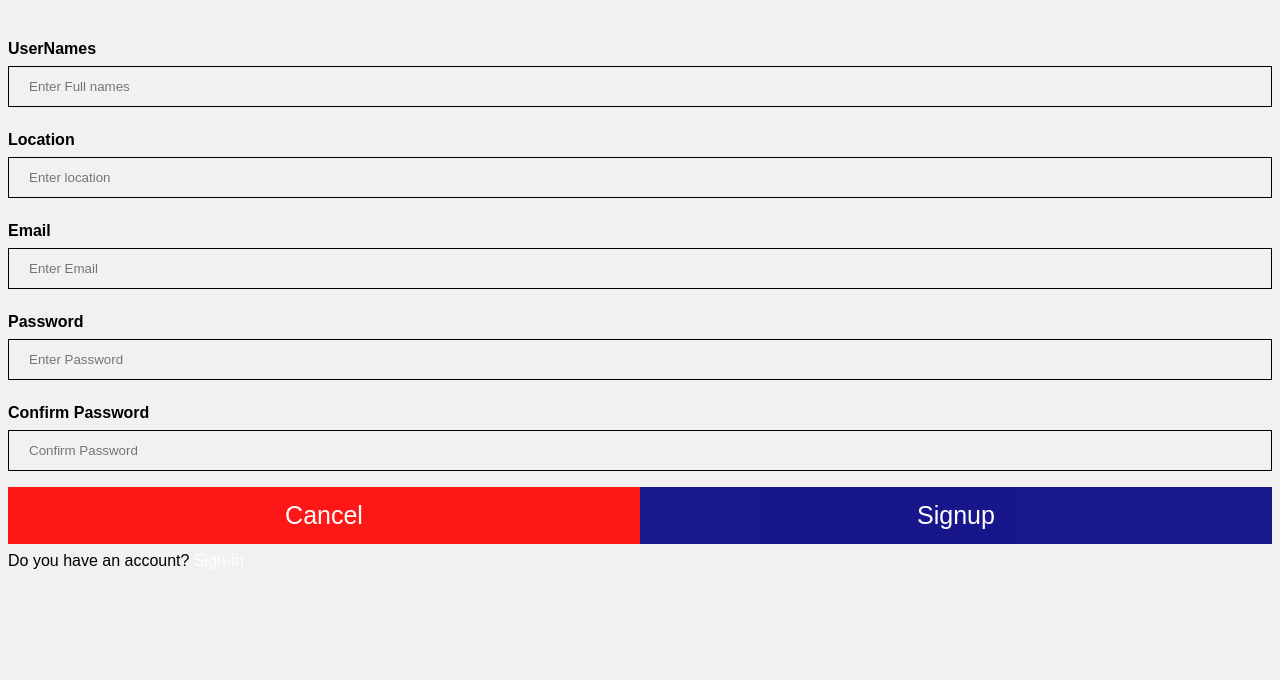
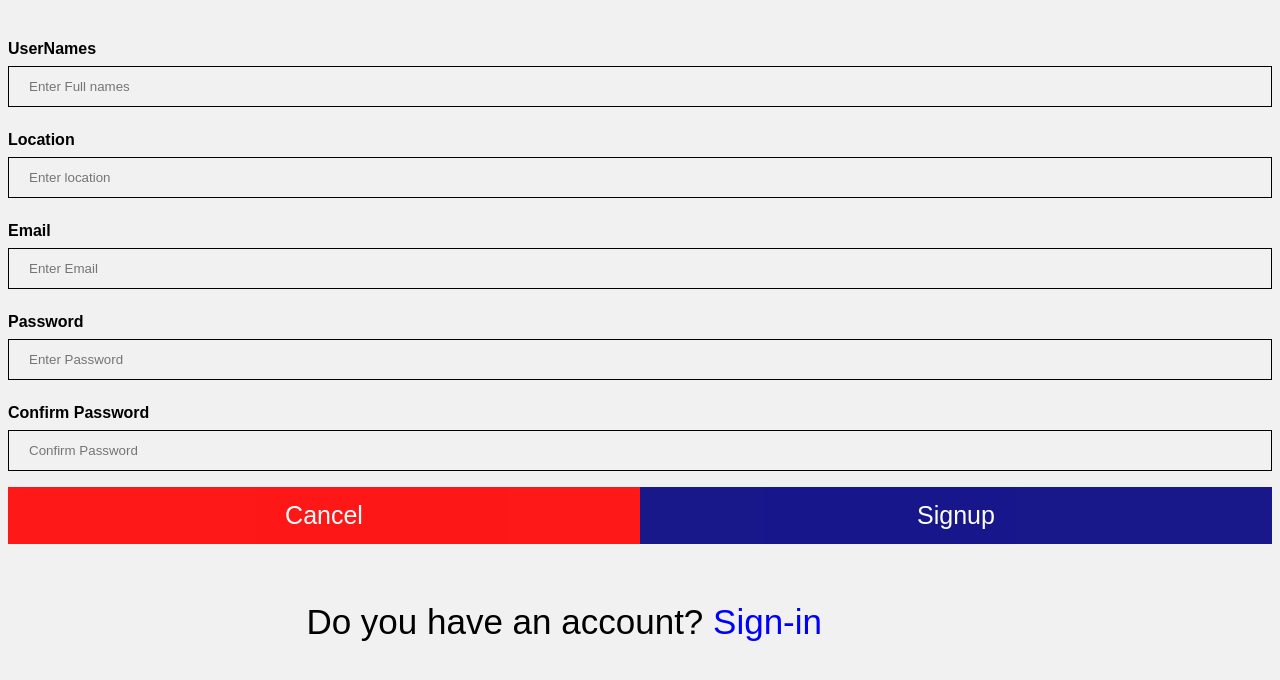
Before and after one commit to vestineugenewimana/Questioner, a plain HTML site: page index.html in a window 1280 px wide. Shown: the part 124-804 px from the top of the page. Drawn offline with Linux system fonts and the light colour scheme; files whose address does not match are found by name.

Commit message:
Update style.css

```diff
--- a/style.css
+++ b/style.css
@@ -49,6 +49,18 @@ body {font-family: Arial, Helvetica, sans-serif;
     float: left;
     width: 50%
   }
+ #haveanccount {
+    float:right;
+    margin-top: 50px;
+    font-size: 35px;
+    padding-bottom: 50px;
+    padding-right: 450px;
+
+    }
+  #haveanccount span a {
+    color: blue;
+  }
+
   @media screen and (max-width:800px) {
     .left , .main, .right {width:100%;}
   }
```
